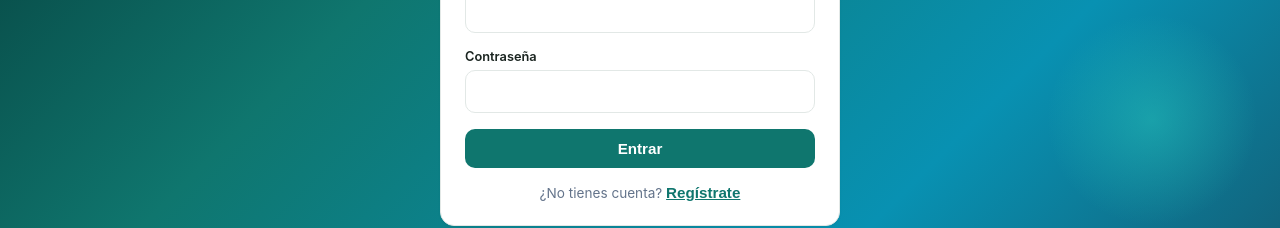
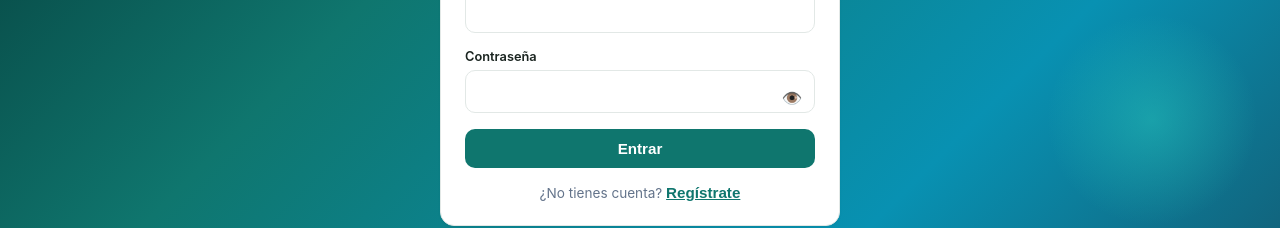
Before and after one commit to ValeriaEstupi/NEXUS, a Next.js app: page /login in a window 1280 px wide. Shown: the part 360-588 px from the top of the page. Built offline with nearby package versions, Linux system fonts and the light colour scheme; no server answers.

Commit message:
Agrega botón de mostrar/ocultar contraseña en el login
Co-Authored-By: Claude Sonnet 5 <noreply@anthropic.com>
Claude-Session: https://claude.ai/code/session_01UyUThexuQFTSLcnmijtPVr

```diff
--- a/app/globals.css
+++ b/app/globals.css
@@ -90,6 +90,38 @@ select {
 
 textarea {
   resize: vertical;
+}
+
+.password-field {
+  position: relative;
+}
+
+.password-field input {
+  padding-right: 42px;
+}
+
+.password-toggle {
+  position: absolute;
+  right: 4px;
+  top: 50%;
+  transform: translateY(-50%);
+  width: 38px;
+  height: 32px;
+  background: none;
+  border: none;
+  padding: 0;
+  font-size: 1.05rem;
+  line-height: 1;
+  cursor: pointer;
+  color: var(--muted);
+  display: flex;
+  align-items: center;
+  justify-content: center;
+}
+
+.password-toggle:hover {
+  background: none;
+  color: var(--text);
 }
 
 input:focus,
--- a/app/login/page.js
+++ b/app/login/page.js
@@ -12,6 +12,7 @@ export default function LoginPage() {
   const [fullName, setFullName] = useState("");
   const [email, setEmail] = useState("");
   const [password, setPassword] = useState("");
+  const [showPassword, setShowPassword] = useState(false);
   const [loading, setLoading] = useState(false);
   const [error, setError] = useState(null);
   const [notice, setNotice] = useState(null);
@@ -91,14 +92,25 @@ export default function LoginPage() {
           />
 
           <label htmlFor="password">Contraseña</label>
+          <div className="password-field">
             <input
               id="password"
-            type="password"
+              type={showPassword ? "text" : "password"}
               value={password}
               onChange={(e) => setPassword(e.target.value)}
               minLength={6}
               required
             />
+            <button
+              type="button"
+              className="password-toggle"
+              onClick={() => setShowPassword((v) => !v)}
+              aria-label={showPassword ? "Ocultar contraseña" : "Mostrar contraseña"}
+              tabIndex={-1}
+            >
+              {showPassword ? "🙈" : "👁️"}
+            </button>
+          </div>
 
           <button type="submit" className="full-width" disabled={loading}>
             {loading
```
Lines whose indentation alone changed are shown as unchanged.
